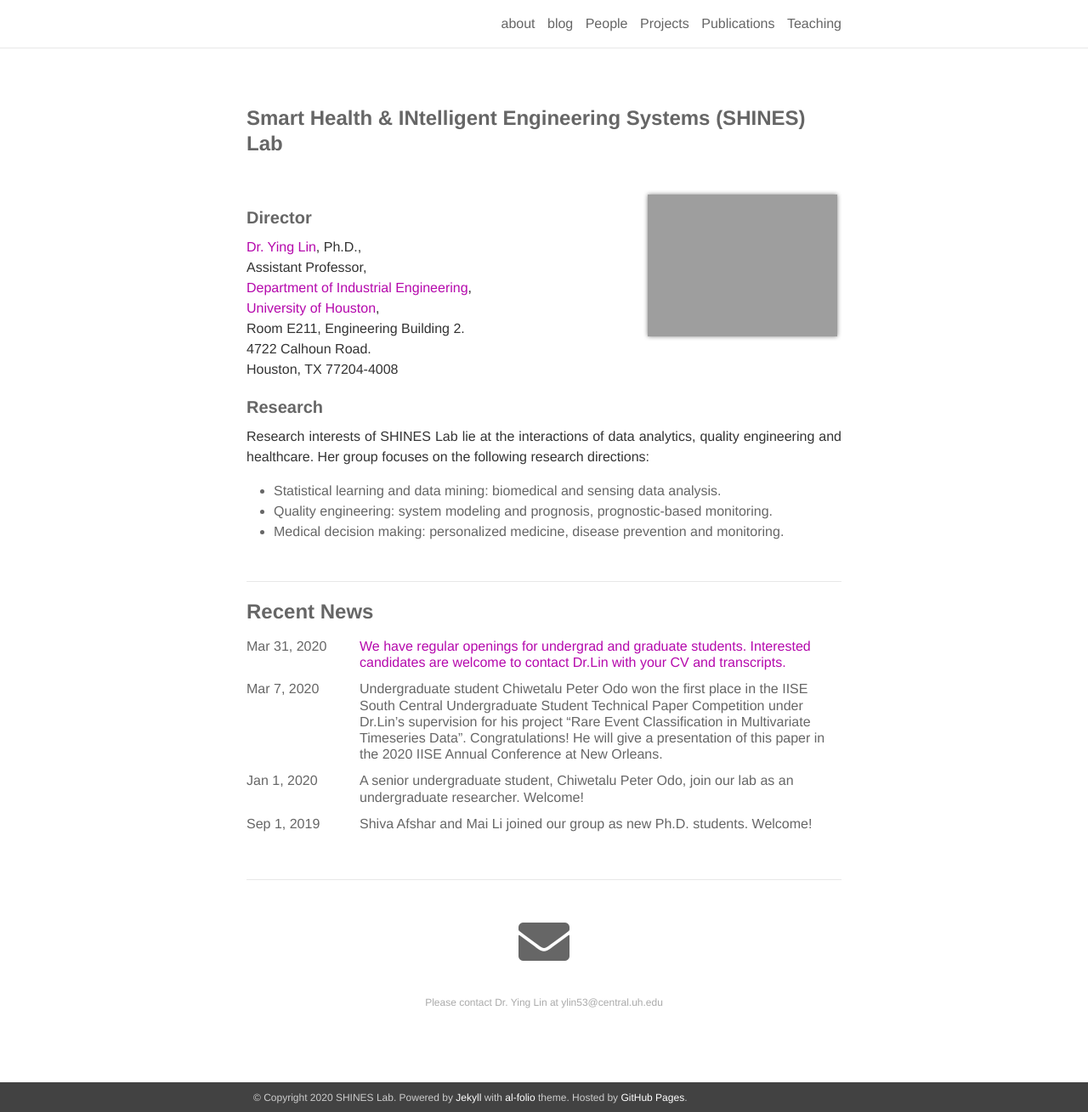
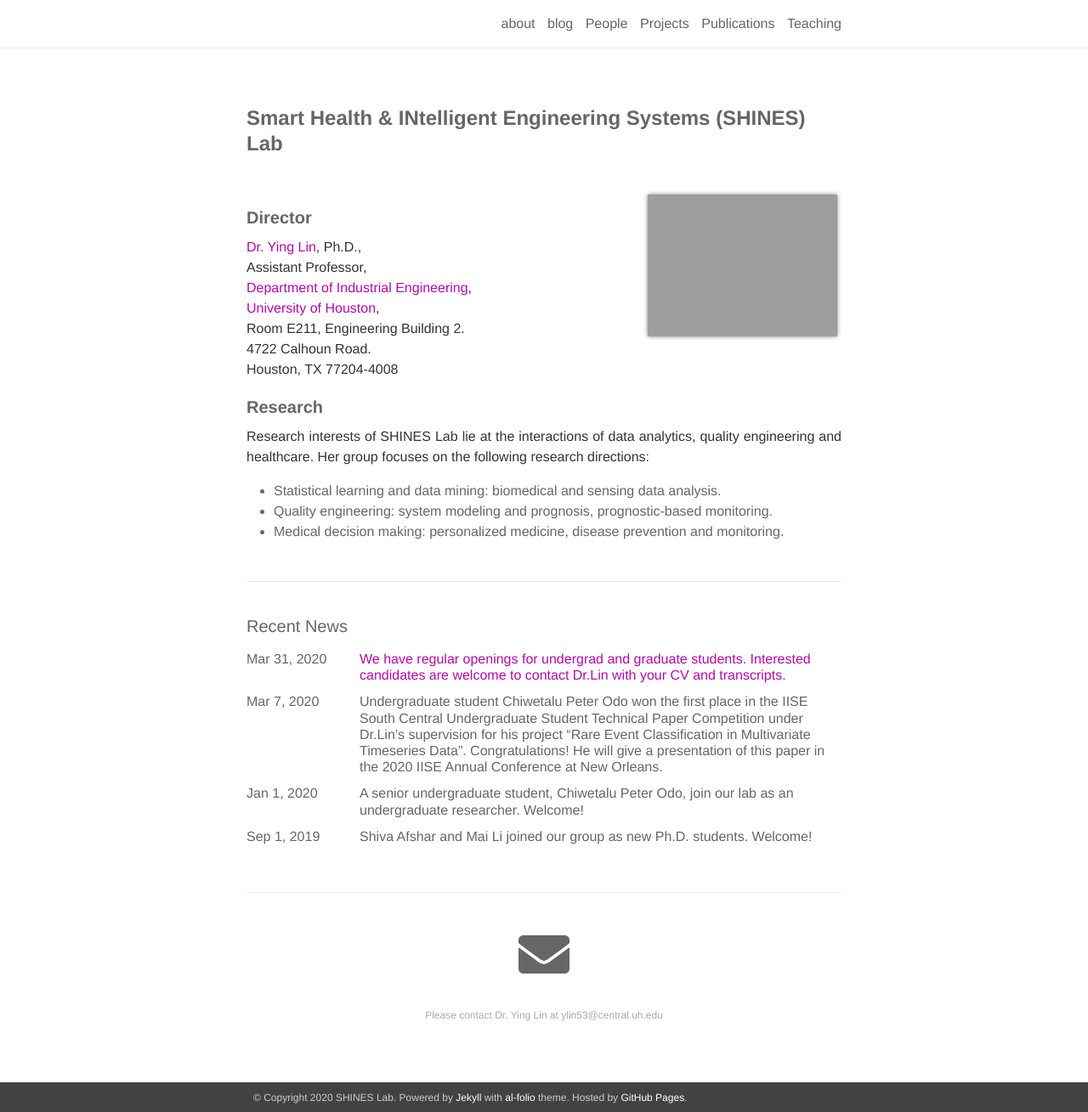
Before and after one commit to shines-lab/shines-lab.github.io, a Jekyll site: the page built from _pages/about.md, in a window 1280 px wide and 1309 px high. Shown: the whole window at 85% size. Built offline with Jekyll 4.4.1, drawn with Linux system fonts in a browser that asks for light colours.

```diff
--- a/_includes/news.html
+++ b/_includes/news.html
@@ -1,5 +1,5 @@
 <div class="news">
-  <h2>Recent News</h2>
+  <h3>Recent News</h3>
   {% if site.news  %}
     <table>
     {% assign news = site.news | reverse %}
```
